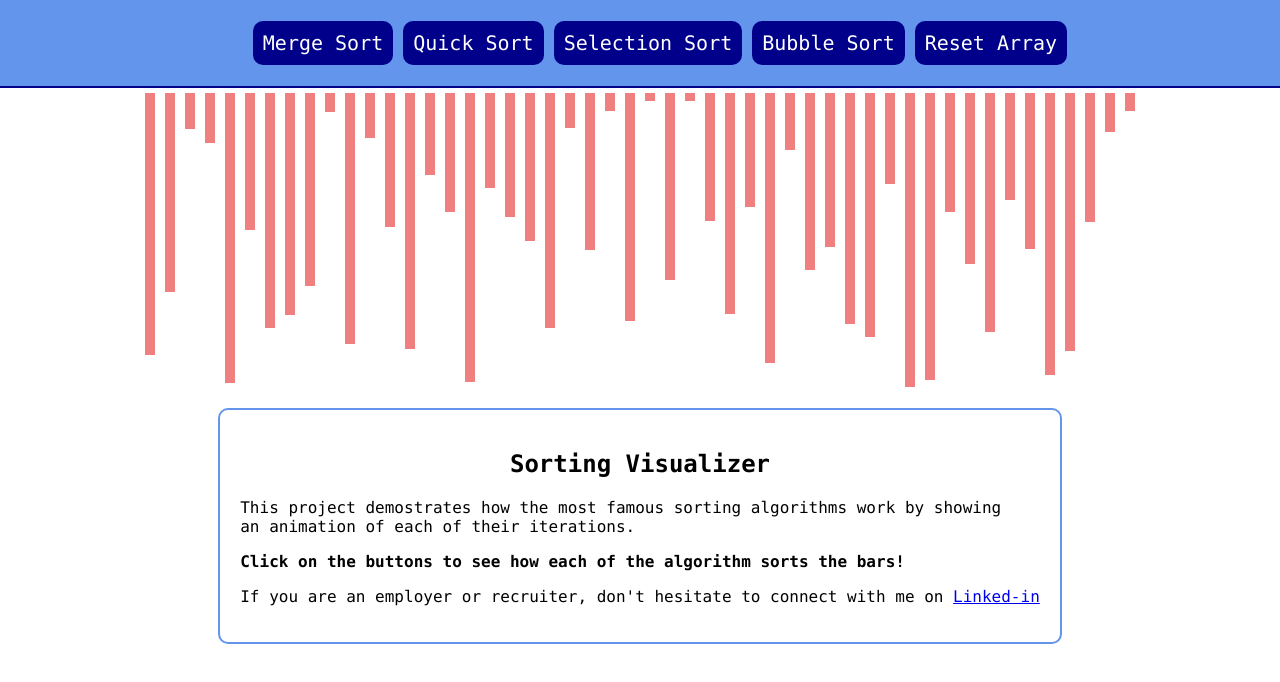
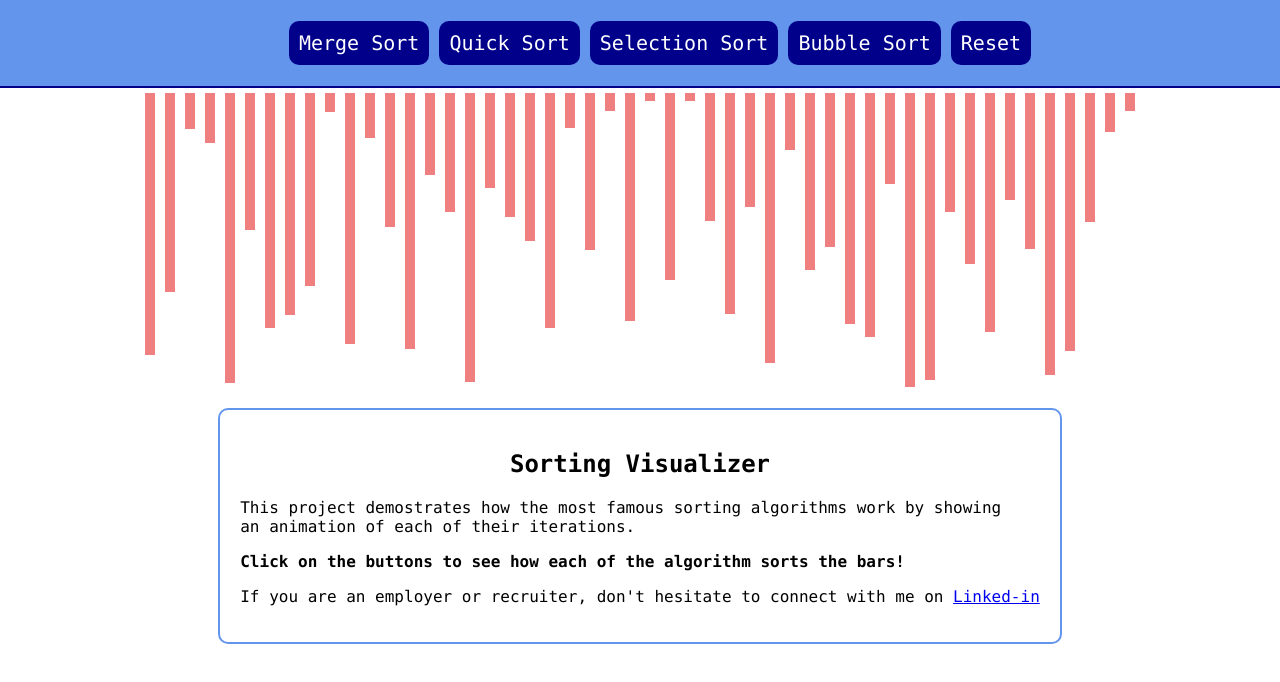
Before and after one commit to manuelga22/SortingVisualizer, a React (Create React App) app: page / in a window 1280 px wide. Shown: the top 682 px of the page. Built offline with nearby package versions, Linux system fonts and the light colour scheme.

Commit message:
made small changes to text

```diff
--- a/src/Sorting/SortingVisualizer.js
+++ b/src/Sorting/SortingVisualizer.js
@@ -158,7 +158,7 @@ function SortingViasualizer() {
                         <button className="btn"  onClick={ ()=>{ bubbleSortAnimation() }}>Bubble Sort</button>
                     </li>
                     <li>
-                        <button className="btn"  onClick={ ()=>{ generateBars(50) }}>Reset Array</button>
+                        <button className="btn"  onClick={ ()=>{ generateBars(50) }}>Reset</button>
                     </li>
                 </ul>
             </nav>
```
